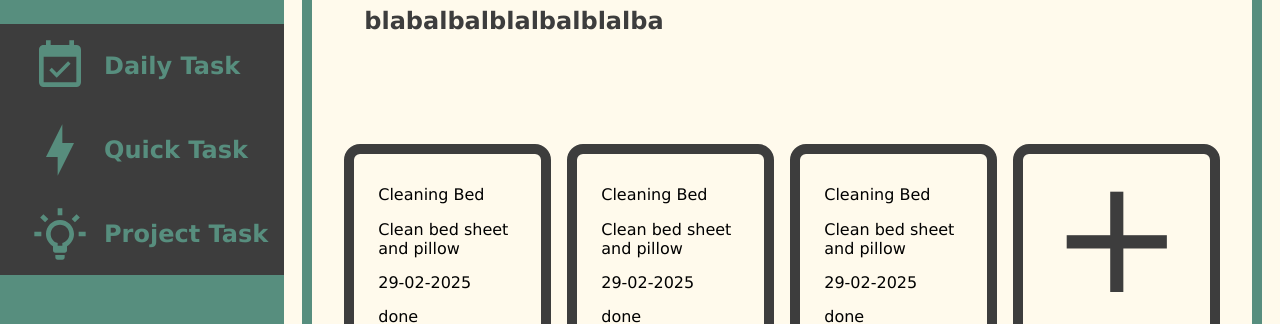
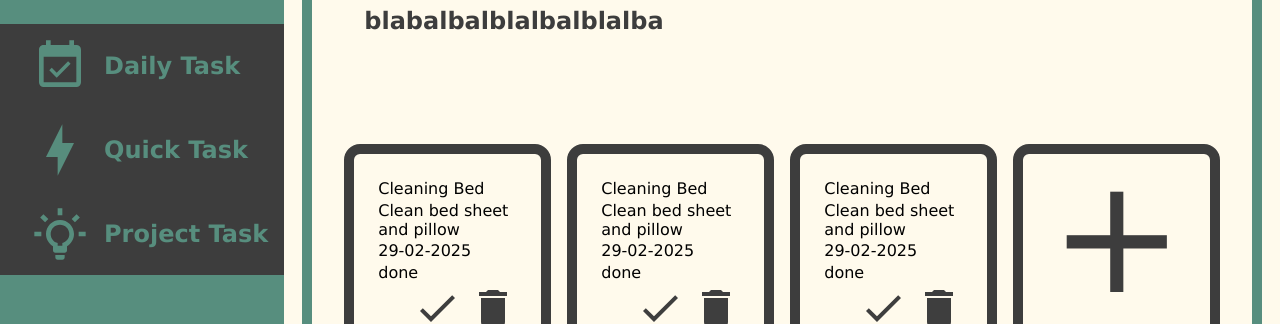
Before and after one commit to Nand-o/Project-Todo-List, a website built with webpack: page src/index.html in a window 1280 px wide. Shown: the part 131-455 px from the top of the page. Built offline with nearby package versions, Linux system fonts and the light colour scheme.

Commit message:
Done adding Delete function on task list for the Todo List Project.

```diff
--- a/src/DOM.js
+++ b/src/DOM.js
@@ -1,4 +1,6 @@
 import { Task, addTask } from "./object";
+import doneIcon from "/assets/done.svg";
+import deleteSvg from "/assets/delete.svg";
 
 function makeTaskContent(type) {
     const container = document.querySelector(".content");
@@ -38,7 +40,7 @@ function makeTaskList(type) {
 
     type.tasks.forEach(task => {
         const divTask = document.createElement("div");
-        divTask.classList.add("task");
+        divTask.classList.add(`task`);
 
         const titleTask = document.createElement("p");
         const descTask = document.createElement("p");
@@ -54,6 +56,31 @@ function makeTaskList(type) {
         divTask.appendChild(descTask);
         divTask.appendChild(dueTask);
         divTask.appendChild(statusTask);
+
+        const divIcon = document.createElement("div");
+        divIcon.classList.add("task-icon");
+
+        const done = document.createElement("img");
+        done.src = doneIcon;
+        done.addEventListener("click", () => {
+
+        });
+
+        const deleteIcon = document.createElement("img");
+        deleteIcon.src = deleteSvg;
+        deleteIcon.addEventListener("click", () => {
+            const objTitle = task.title;
+            let index = type.tasks.findIndex((task) => task.title === objTitle);
+            type.tasks.splice(index, 1);
+            container.textContent = '';
+            makeTaskList(type);
+        });
+
+
+        divIcon.appendChild(done);
+        divIcon.appendChild(deleteIcon);
+
+        divTask.appendChild(divIcon);
 
         container.appendChild(divTask);
     });
--- a/src/styles.css
+++ b/src/styles.css
@@ -145,6 +145,16 @@ body {
         /* background-color: blue; */
         border: 10px solid var(--black-clr);
         border-radius: 1em;
+
+        & .task-icon {
+            display: flex;
+            gap: 0.5em;
+            justify-content: flex-end;
+            & img {
+                width: 3em;
+                filter: var(--icon-black-clr);
+            }
+        }
     }
 
     & .addTask {
```
Also changed, not shown: src/index.html (+1 -0 lines), assets/delete.svg (added), assets/done.svg (added).
